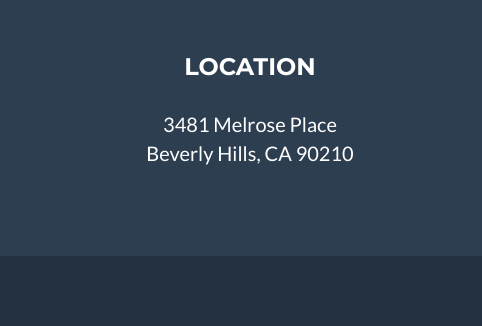
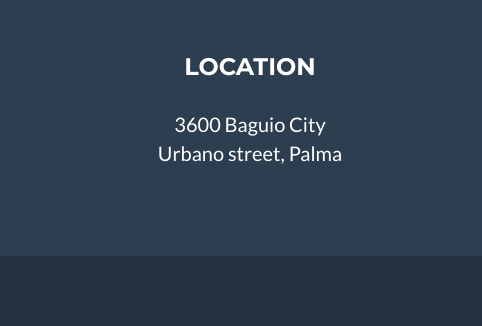
Before and after one commit to bobbytungod/bobbytungod.github.io, a website: page index.html in a window 1280 px wide. Shown: the part 2843-3169 px from the top of the page, 0-482 px from the left. Drawn offline with nearby package versions, Linux system fonts and the light colour scheme.

Commit message:
Update index.html

```diff
--- a/index.html
+++ b/index.html
@@ -238,8 +238,8 @@
                 <div class="row">
                     <div class="footer-col col-md-4">
                         <h3>Location</h3>
-                        <p>3481 Melrose Place
-                            <br>Beverly Hills, CA 90210</p>
+                        <p>3600 Baguio City
+                            <br>Urbano street, Palma</p>
                     </div>
                     <div class="footer-col col-md-4">
                         <h3>Around the Web</h3>
```
